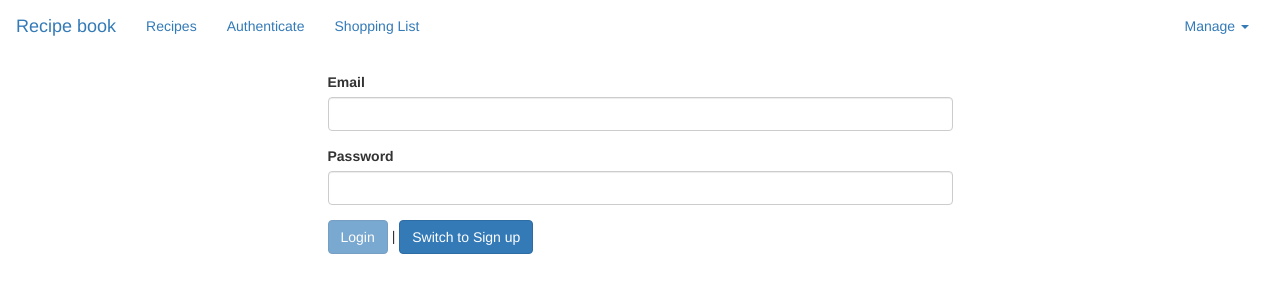
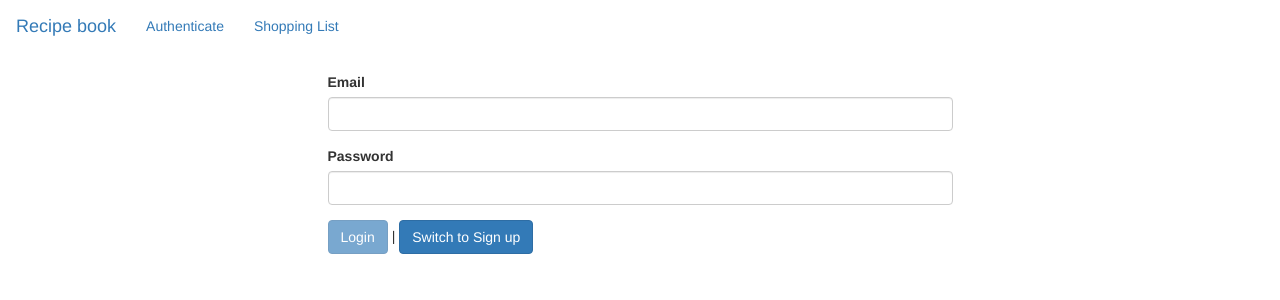
Before and after one commit to Lejla1502/Recipebook, an Angular app: page /auth in a window 1280 px wide. Shown: the top 300 px of the page. Built offline with nearby package versions, Linux system fonts and the light colour scheme.

Commit message:
Reflecting the Auth state in the UI

```diff
--- a/src/app/auth/auth/auth.component.html
+++ b/src/app/auth/auth/auth.component.html
@@ -3,9 +3,9 @@
         <div class="alert alert-danger" *ngIf="error">
             <p>{{error}}</p>
         </div>
-        <!-- <div *ngIf="isLoading" style="text-align: center;">
+        <div *ngIf="isLoading" style="text-align: center;">
             <app-loading-spinner ></app-loading-spinner>
-        </div> -->
+        </div>
         <form #authForm="ngForm" (ngSubmit)="onSubmit(authForm)" >
             <div class="form-group">
                 <label for="email">Email</label>
@@ -17,7 +17,7 @@
             </div>
             <div>
                  <button class="btn btn-primary" type="submit" [disabled]="!authForm.valid">
-                     {{ isLoginMode? 'Login' : 'Sign up'}} <span *ngIf="isLoading"><app-loading-spinner ></app-loading-spinner></span></button> |
+                     {{ isLoginMode? 'Login' : 'Sign up'}} </button> |
                  <button class="btn btn-primary" (click)="onSwitchMode()" type="button">Switch to {{ isLoginMode? 'Sign up' : 'Login'}}</button>
             </div>
         </form>
--- a/src/app/auth/auth/auth.component.ts
+++ b/src/app/auth/auth/auth.component.ts
@@ -1,5 +1,6 @@
 import { Component, OnInit } from '@angular/core';
 import { NgForm } from '@angular/forms';
+import { Router } from '@angular/router';
 import { Observable } from 'rxjs';
 import { onErrorResumeNext } from 'rxjs/operators';
 import { AuthResponseData, AuthService } from './auth.service';
@@ -15,7 +16,7 @@ export class AuthComponent implements OnInit {
   isLoading=false;
   error:string=null;
 
-  constructor(private authService:AuthService) { }
+  constructor(private authService:AuthService, private router:Router) { }
 
   ngOnInit(): void {
   }
@@ -39,6 +40,7 @@ export class AuthComponent implements OnInit {
       console.log(responseData);
       this.isLoading=false;
       this.error=null;
+      this.router.navigate(['/recipes']);
     }, errorMessage=>{
       console.log(errorMessage);
       this.error=errorMessage;
--- a/src/app/auth/auth/auth.service.ts
+++ b/src/app/auth/auth/auth.service.ts
@@ -18,6 +18,7 @@ export interface AuthResponseData{
 @Injectable({providedIn: 'root'})
 export class AuthService {
 
+    //this informs all places in app about when our user changes
     user=new Subject<User>();
 
     constructor(private http:HttpClient, private userService:UserService){}
--- a/src/app/header/header.component.html
+++ b/src/app/header/header.component.html
@@ -7,12 +7,15 @@
 
         <div class="collapse navbar-collapse">
             <ul class=" nav navbar-nav">
-                <li  routerLinkActive="active" [routerLinkActiveOptions]="{exact:true}"><a routerLink="/recipes">Recipes</a></li>
-                <li routerLinkActive="active"><a routerLink="/auth">Authenticate</a></li>
+                <li  routerLinkActive="active" [routerLinkActiveOptions]="{exact:true}"><a routerLink="/recipes" *ngIf="isAuthenticated">Recipes</a></li>
+                <li routerLinkActive="active" *ngIf="!isAuthenticated"><a routerLink="/auth" >Authenticate</a></li>
                 <li routerLinkActive="active"><a routerLink="/shopping-list">Shopping List</a></li>
             </ul>
-            <ul class="nav navbar-nav navbar-right">
-                <li class="dropdown" appDropdown>
+            <ul class="nav navbar-nav navbar-right" *ngIf="isAuthenticated">
+                <li>
+                    <a style="cursor:pointer;">Logout</a>
+                </li>
+                <li class="dropdown" appDropdown >
                     <a  class="dropdown-toggle" role="button" >Manage <span class="caret"></span></a>
                     <ul class="dropdown-menu">
                         <li><a style="cursor: pointer;" (click)="onSaveData()">Save data</a></li>
--- a/src/app/header/header.component.ts
+++ b/src/app/header/header.component.ts
@@ -1,14 +1,24 @@
-import {Component} from '@angular/core';
+import {Component, OnDestroy, OnInit} from '@angular/core';
+import { Subscriber, Subscription } from 'rxjs';
+import { AuthService } from '../auth/auth/auth.service';
 import { DataStorageService } from '../shared/data-storage.service';
 
 @Component({
     selector:'app-header',
     templateUrl:'./header.component.html'
 })
-export class HeaderComponent{
+export class HeaderComponent implements OnInit, OnDestroy{
 
-    constructor(private dataStorageService:DataStorageService){}
+    isAuthenticated=false;
+    private userSub:Subscription;
 
+    constructor(private dataStorageService:DataStorageService, private authService:AuthService){}
+
+    ngOnInit(): void {
+       this.userSub= this.authService.user.subscribe(user=>{
+        this.isAuthenticated= !!user;  //the same as !user ? false : true;
+       });
+    }
 
     onSaveData(){
         this.dataStorageService.storeRecipes();
@@ -18,4 +28,7 @@ export class HeaderComponent{
         this.dataStorageService.fetchRecipes().subscribe();
     }
 
+    ngOnDestroy(): void {
+        this.userSub.unsubscribe();
+    }
 }
```
